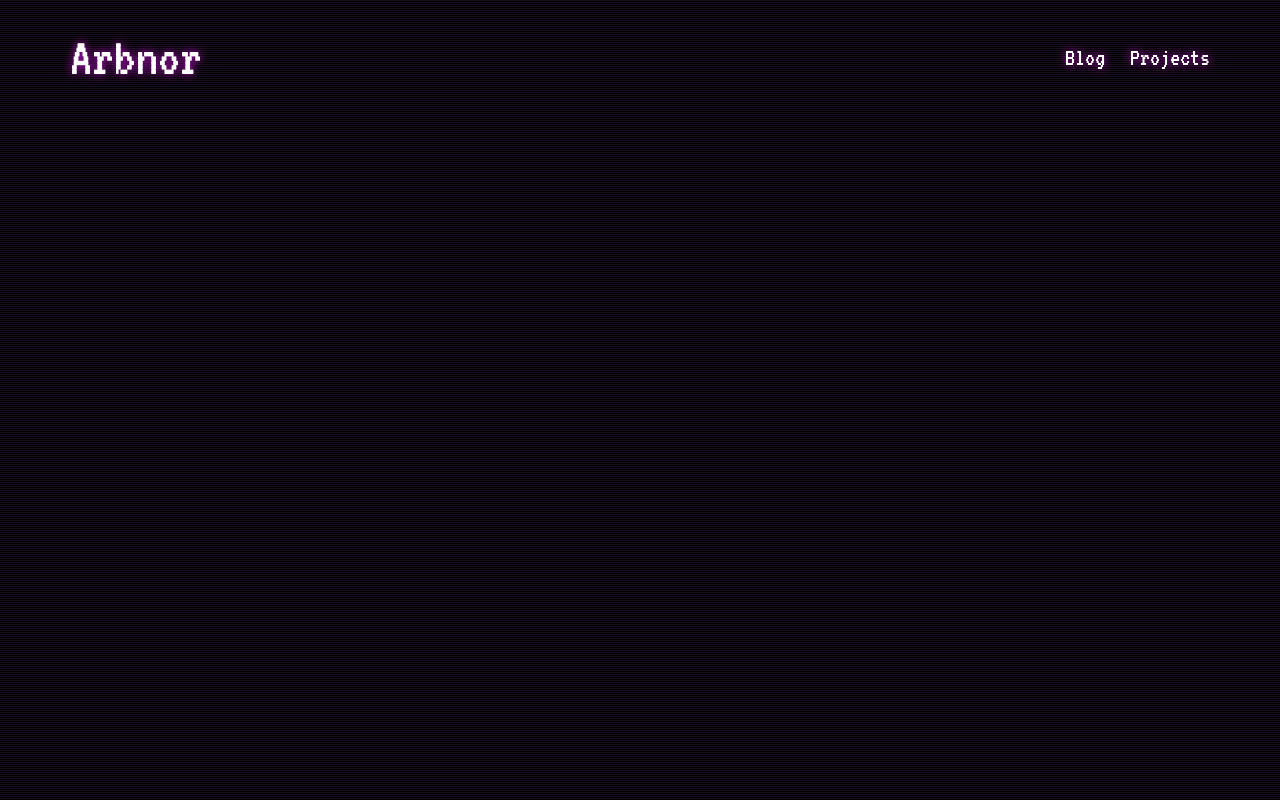
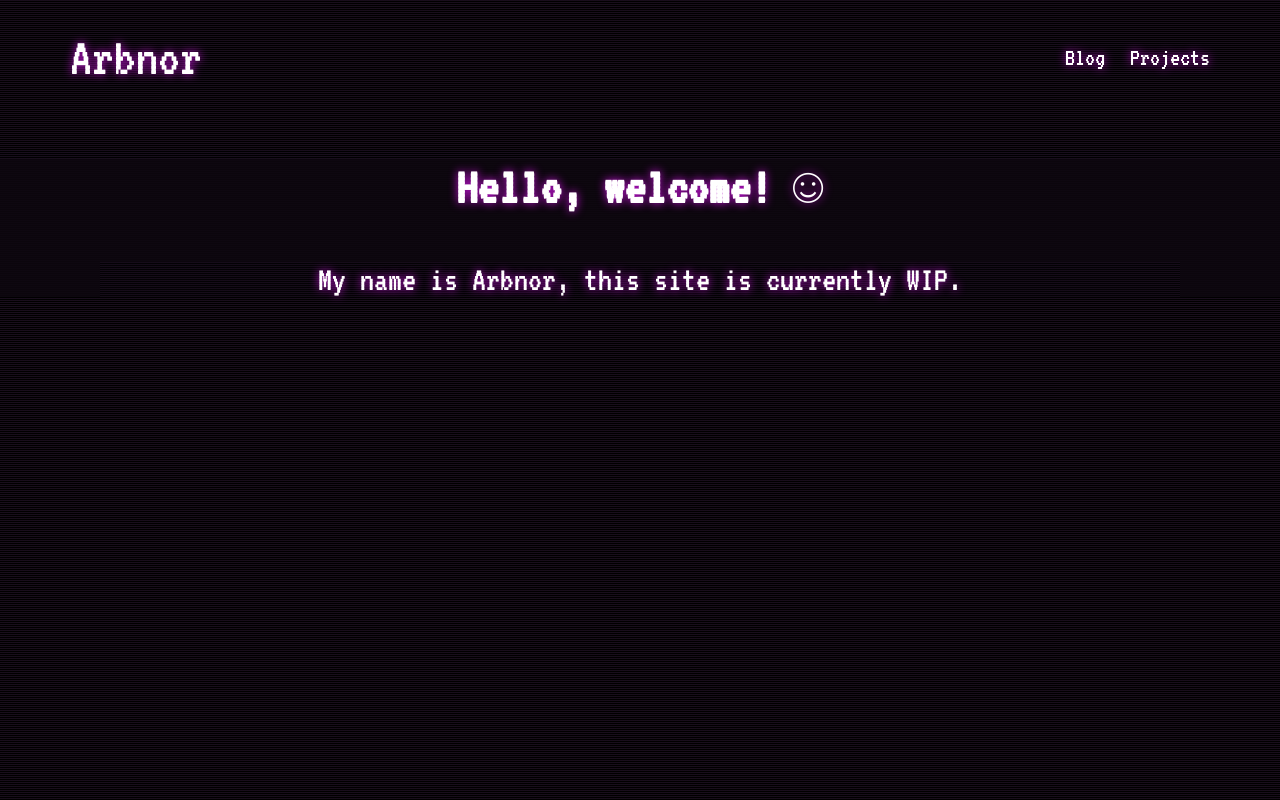
Before and after one commit to codenor/arbnor.xyz, a Next.js app in the folder app/: page / in a window 1280 px wide. Built offline with nearby package versions, Linux system fonts and the light colour scheme.

Commit message:
🚧 Add WIP text

```diff
--- a/app/pages/index.js
+++ b/app/pages/index.js
@@ -9,6 +9,10 @@ export default function Home() {
         <meta name="description" content="name and domain name" />
         <link rel="icon" href="/favicon.ico" />
       </Head>
+      <div className="WIP">
+      <h2>Hello, welcome! ☺</h2>
+      <p>My name is Arbnor, this site is currently WIP.</p>
+      </div>
     </div>
   );
 }
--- a/app/styles/globals.css
+++ b/app/styles/globals.css
@@ -46,3 +46,19 @@ body {
 .navbar li:hover {
     color: rgb(202, 202, 202);
 }
+
+.WIP {
+    font-size: 35px;
+    color: white;
+    margin: 0 100px;
+    text-align: center;
+    text-shadow: rgb(190, 16, 209) 0 0 10px;
+}
+
+.error {
+    font-size: 35px;
+    color: white;
+    margin: 0 100px;
+    text-align: center;
+    text-shadow: rgb(190, 16, 209) 0 0 10px;
+}
```
